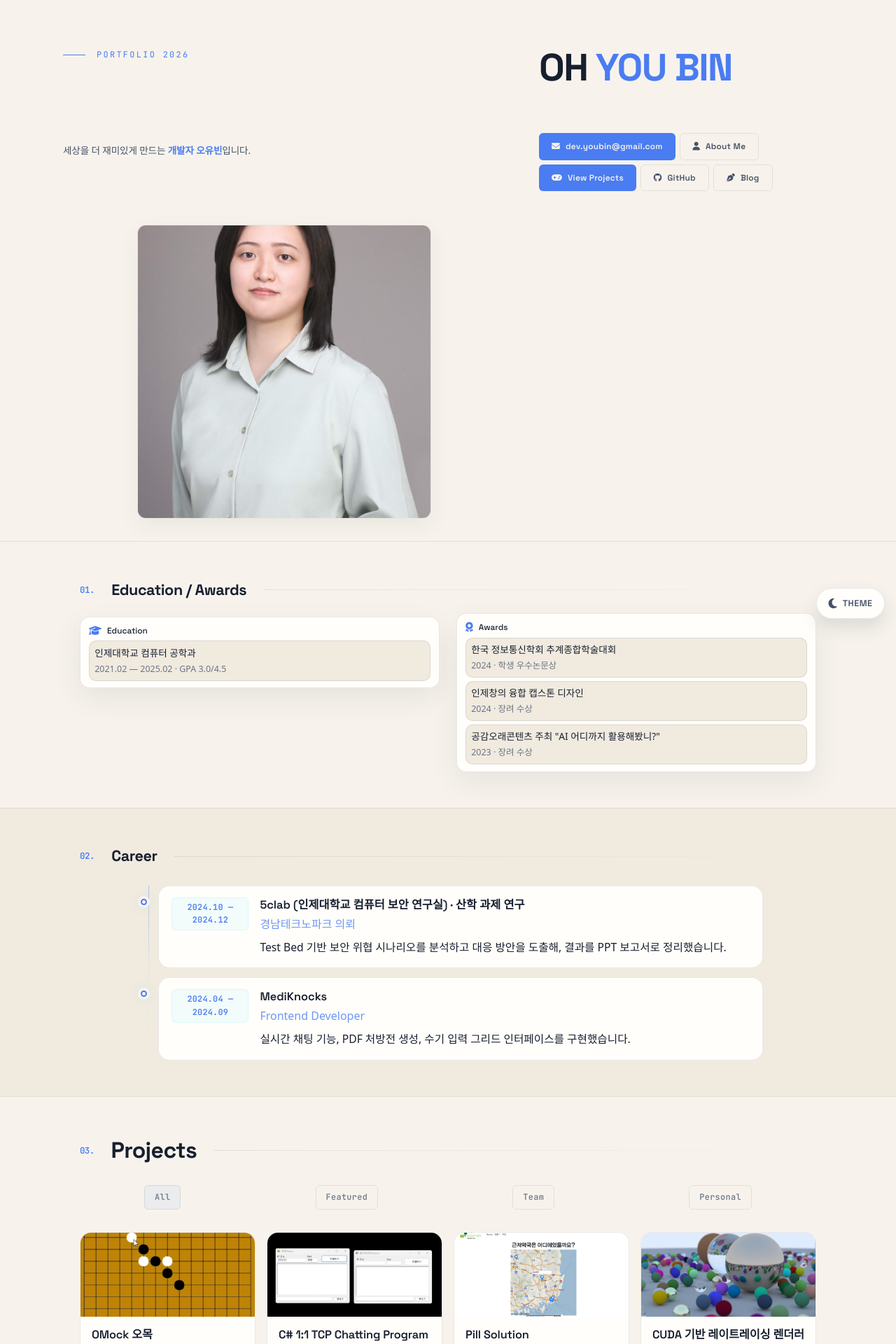
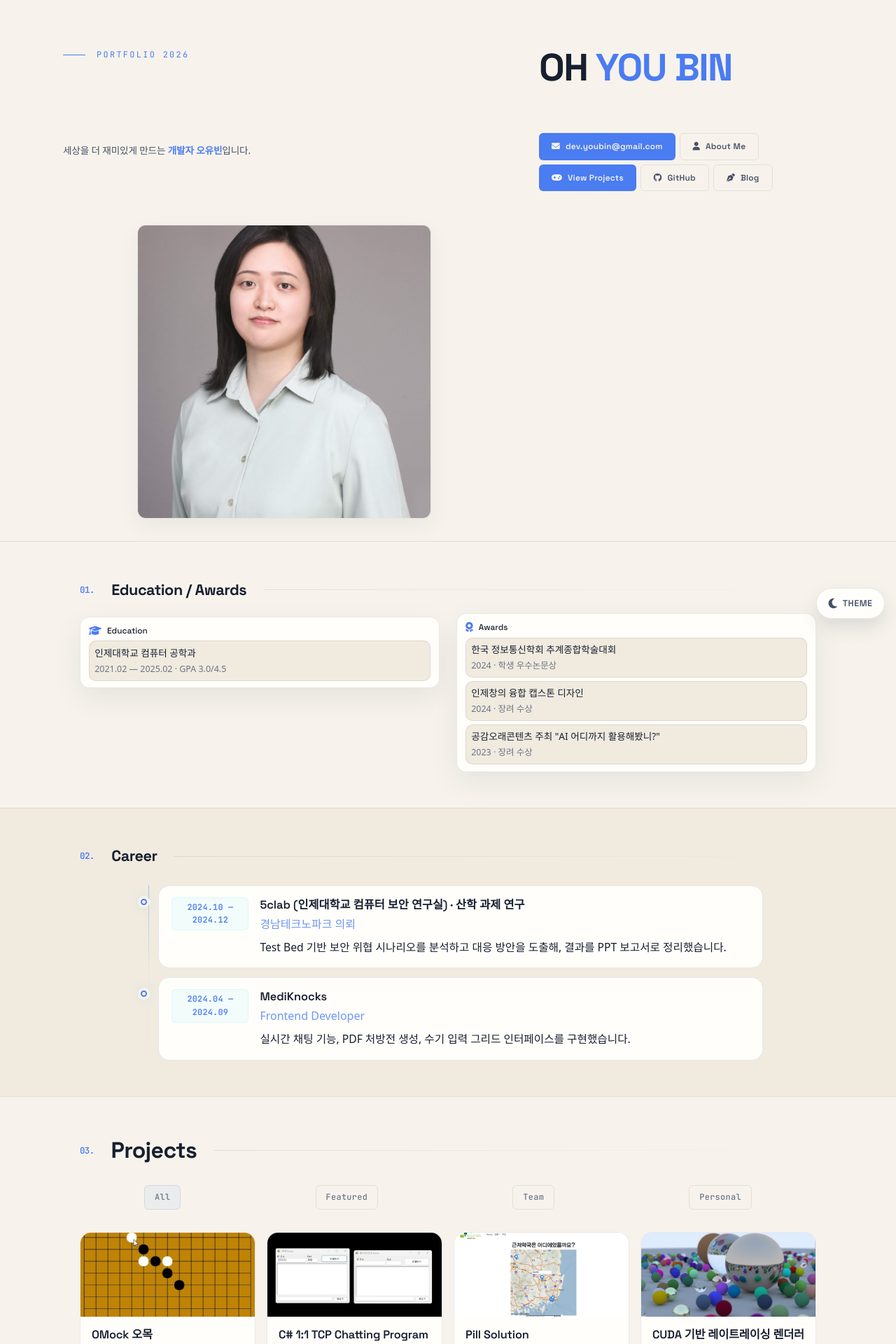
Before and after one commit to eye2ffect/eye2ffect.github.io, a Jekyll site: the page built from index.html, in a window 1280 px wide. Shown: the top 1920 px of the page at 70% size. Built offline with Jekyll 4.4.1, drawn with Linux system fonts in a browser that asks for light colours; some web fonts are replaced.

Commit message:
chore: set profile object-position to show face-to-waist crop

```diff
--- a/assets/css/main.css
+++ b/assets/css/main.css
@@ -56,6 +56,7 @@
   --profile-filter: saturate(0.98) contrast(1.01) brightness(1);
   --profile-border-width: 1px;
   --profile-glow: rgba(0, 0, 0, 0);
+  --profile-object-position: 30%;
 
   /* ---- Typography ---- */
   --font-display: 'Space Grotesk', system-ui, -apple-system, sans-serif;
@@ -128,6 +129,7 @@
   --profile-filter: brightness(0.98) contrast(1.02) saturate(0.95);
   --profile-border-width: 1px;
   --profile-glow: rgba(0, 0, 0, 0);
+  --profile-object-position: 30%;
 }
 
 /* ================================================================
@@ -395,7 +397,7 @@
   height: 100%;
   border-radius: 8px;
   object-fit: cover; /* crop to fill container */
-  object-position: center; /* center the crop */
+  object-position: center var(--profile-object-position); /* crop to show face-to-waist */
   filter: var(--profile-filter);
   background: transparent;
 }
```
